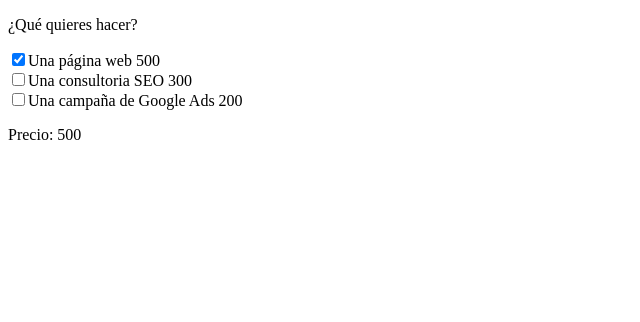
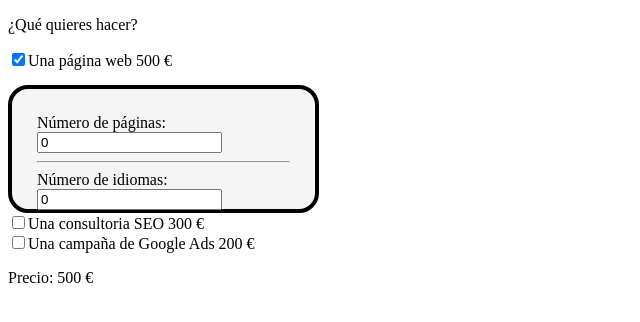
Before and after one commit to ursulacubilla/sprint7, a React (Create React App) app: page / in a window 1280 px wide. Both pictures are taken after a click on the checkbox 18 px from the left and 59 px from the top of the page. Shown: the top 322 px of the page, without its empty margins (0-640 px from the left). Built offline with nearby package versions, Linux system fonts and the light colour scheme.

Commit message:
Ejercicio 2

```diff
--- a/package.json
+++ b/package.json
@@ -9,6 +9,7 @@
     "react": "^18.2.0",
     "react-dom": "^18.2.0",
     "react-scripts": "5.0.1",
+    "styled-components": "^5.3.9",
     "web-vitals": "^2.1.4"
   },
   "scripts": {
--- a/src/App.js
+++ b/src/App.js
@@ -1,20 +1,22 @@
 import React, { useState } from "react";
 import { InputsCheckbox } from './Inputs';
+import { Panel } from "./styled";
+import InputPanel from "./InputPanel";
+
 
 function App() {
 
   const [count, setCount] = useState(
     new Array(InputsCheckbox.length).fill(false)
   ); // [],{},"",numeros,booleano "
-  console.log(InputsCheckbox);
-
-
+  const [suma, setSuma] = useState(0);
   const [total, setTotal] = useState(0);
 
 
   const handleInputChange = (e) => {
+
     const updatedCheckedState = count.map((item, index) =>
-      index === e ? !item : item
+    index === e ? !item : item
     );
 
     setCount(updatedCheckedState);
@@ -24,18 +26,22 @@
         if (currentState === true) {
           return sum + InputsCheckbox[index].price;
         }
+
         return sum;
       },
       0
-    );
-    setTotal(totalPrice);
-  };
+      );
+
+      setTotal(totalPrice);
+
+    };
 
   return (
     <div className="App">
 
       <p>¿Qué quieres hacer?</p>
-      {InputsCheckbox.map(({ name, price, text }, index) => {
+      {InputsCheckbox.map(({ name, price, text, id }, index) => {
+
         return (
 
           <section key={name}>
@@ -45,12 +51,22 @@
               checked={count[index]}
               onChange={() => handleInputChange(index)}
             />
-            <label>{text} {price}</label>
+            <label>{text} {price} €</label>
+
+            {count[0] === true && id === 1 && <Panel isActive={count[0] === true}>
+            <InputPanel onComenzar={(textOne, textTwo) => {
+             const perro = (textOne * textTwo) * 30;
+             setSuma(perro);
+           }} />
+
+            </Panel>}
+
           </section>
         );
       })}
+      <p>Precio: {total + suma} €</p>
 
-      <p>Precio: {total}</p>
+
 
     </div>
   );
--- /dev/null
+++ b/src/InputPanel.js
@@ -0,0 +1,54 @@
+import React, { useState } from "react";
+
+
+function InputPanel(props) {
+    const [textOne, setTextOne] = useState(0);
+    const [textTwo, setTextTwo] = useState(0);
+
+    function handleChangeTextOne(e) {
+        setTextOne(e.target.value);
+    };
+
+    function handleChangeTextTwo(event) {
+        setTextTwo(event.target.value);
+    };
+
+    function onComenzarPropsOne(e) {
+        props.onComenzar(e.target.value, textTwo);
+        handleChangeTextOne(e);
+    };
+
+    function onComenzarPropsTwo(event) {
+        props.onComenzar(event.target.value, textOne);
+        handleChangeTextTwo(event);
+    };
+
+    return (
+        <div>
+            <label className="input-panel-check">
+                Número de páginas:
+                <input
+                    value={textOne}
+                    id="input-panel-one"
+                    type="text"
+                    onChange={onComenzarPropsOne}
+                />
+            </label>
+
+            <hr />
+
+            <label className="input-panel-check">
+                Número de idiomas:
+            </label>
+            <input
+                value={textTwo}
+                id="input-panel-two"
+                type="text"
+                onChange={onComenzarPropsTwo}
+            />
+
+        </div>
+    );
+};
+
+export default InputPanel;
--- a/src/Inputs.js
+++ b/src/Inputs.js
@@ -1,15 +1,18 @@
 export const InputsCheckbox = [
 {
+    id: 1,
     name: "One",
     price: 500,
     text: "Una página web "
 },
 {
+    id: 2,
     name: "Two",
     price: 300,
     text: "Una consultoria SEO "
 },
 {
+    id: 3,
     name: "Three",
     price: 200,
     text: "Una campaña de Google Ads "
--- /dev/null
+++ b/src/styled.js
@@ -0,0 +1,15 @@
+// Para ello, es necesario definir un styled-component llamado Panel que será visible cuando el cliente/a seleccione que desea hacer una página web.
+
+// Dentro de este componente, el cliente/a podrá seleccionar el número de páginas y el número de idiomas de la web que desea realizar.
+
+import styled from 'styled-components';
+
+export const Panel = styled.div`
+width:20%;
+height: 70px;
+border: 4px solid black;
+margin-top: 15px;
+padding: 25px;
+border-radius: 20px;
+background: WhiteSmoke;
+`;
```
Also changed, not shown: src/ButtonPanel.js (added), 1 other file (tests, documents, lock files or other folders).
